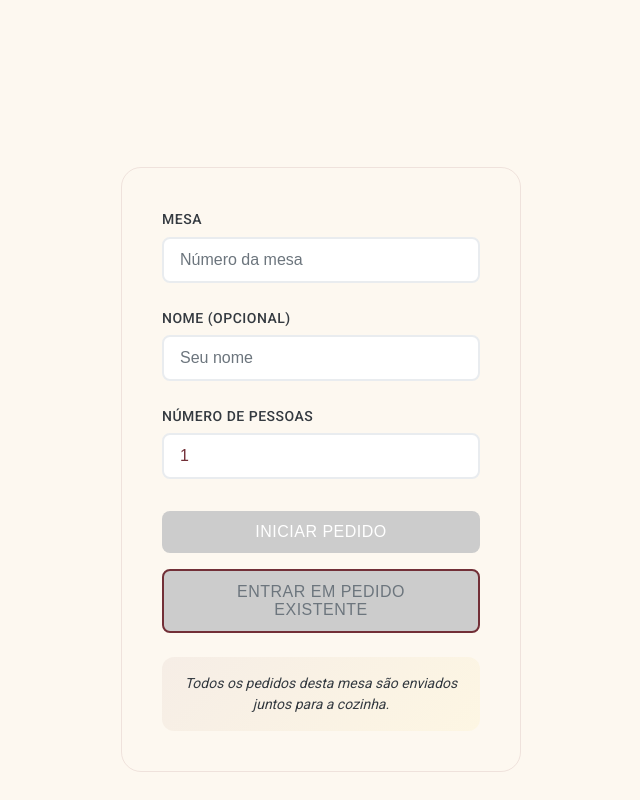
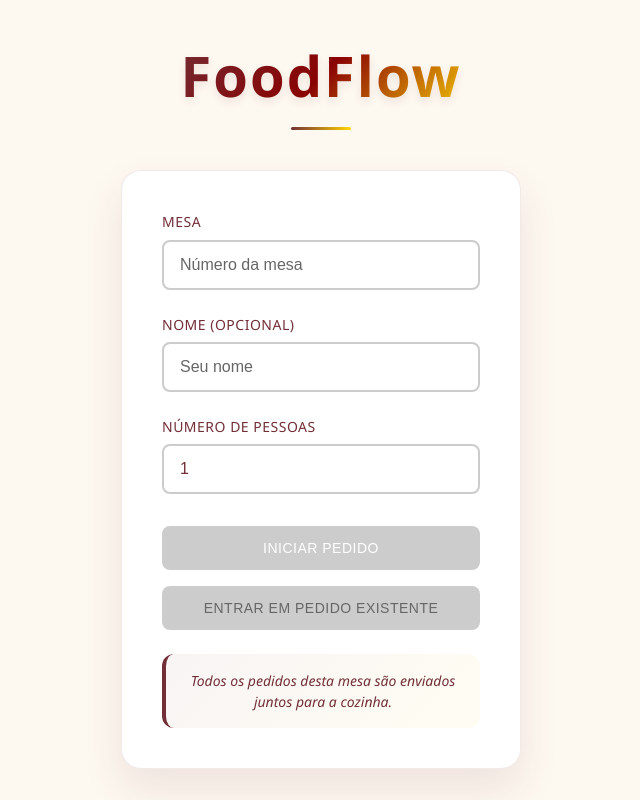
Before and after one commit to vinin2308/foodflow_cardapio, an Angular app: page / in a window 1280 px wide. Shown: the whole page, without its empty margins (319-959 px from the left). Built offline with nearby package versions, Linux system fonts and the light colour scheme; no server answers.

Commit message:
Mescla do gerente com o a implementação do backend cardapio-cozinha

```diff
--- a/src/index.html
+++ b/src/index.html
@@ -5,15 +5,7 @@
   <title>Foodflow</title>
   <base href="/">
   <meta name="viewport" content="width=device-width, initial-scale=1">
-
-  <!-- Ícone da aba -->
   <link rel="icon" type="image/x-icon" href="favicon.ico">
-
-  <!-- Fonte Roboto: deixa o visual mais moderno e leve -->
-  <link href="https://fonts.googleapis.com/css2?family=Roboto:wght@300;400;500&display=swap" rel="stylesheet">
-
-  <!-- Material Icons: possibilita o uso de ícones como <mat-icon>home</mat-icon> -->
-  <link href="https://fonts.googleapis.com/icon?family=Material+Icons" rel="stylesheet">
 </head>
 <body>
   <app-root></app-root>
--- a/src/styles.scss
+++ b/src/styles.scss
@@ -1,142 +1,40 @@
-/* ---------------------------------------------------
-   🧾 Global Styles for FoodFlow App (Angular)
----------------------------------------------------- */
-
-/* Angular Material Theming */
-@use '@angular/material' as mat;
-
-html {
-  @include mat.theme((
-    color: (
-      primary: mat.$rose-palette,
-      tertiary: mat.$red-palette,
-    ),
-    typography: Roboto,
-    density: 0,
-  ));
+/* Variáveis de cores */
+:root {
+  --wine-color: #722F37;
+  --dark-red: #8B0000;
+  --golden-yellow: #FFD700;
+  --light-wine: #A0565E;
+  --dark-wine: #5A252A;
+  --cream: #FFF8DC;
+  --white: #FFFFFF;
+  --gray-light: #F5F5F5;
+  --gray-medium: #CCCCCC;
+  --gray-dark: #666666;
+  --shadow: rgba(114, 47, 55, 0.1);
 }
 
-/* ---------------------------------------
-   🌈 Variables - FoodFlow Color Palette
----------------------------------------- */
-:root {
-  --foodflow-wine: #722F37;
-  --foodflow-dark-red: #8B0000;
-  --foodflow-gold: #FFD700;
-  --foodflow-light-wine: #A0565E;
-  --foodflow-dark-wine: #5A252A;
-  --foodflow-cream: #FFF8DC;
-  --foodflow-white: #FFFFFF;
-  --foodflow-light-gray: #F8F9FA;
-  --foodflow-gray: #6C757D;
-  --foodflow-dark-gray: #343A40;
-  --foodflow-medium-gray: #CCCCCC;
-
-  // Gradients
-  --foodflow-gradient-primary: linear-gradient(135deg, var(--foodflow-wine) 0%, var(--foodflow-dark-red) 100%);
-  --foodflow-gradient-gold: linear-gradient(135deg, var(--foodflow-gold) 0%, #FFA500 100%);
-
-  // Shadows
-  --foodflow-shadow-sm: 0 2px 4px rgba(114, 47, 55, 0.1);
-  --foodflow-shadow-md: 0 4px 8px rgba(114, 47, 55, 0.15);
-  --foodflow-shadow-lg: 0 8px 16px rgba(114, 47, 55, 0.2);
-}
-
-/* ---------------------------------------
-   🧱 Reset & Global Layout
----------------------------------------- */
+/* Reset e configurações globais */
 * {
   margin: 0;
   padding: 0;
   box-sizing: border-box;
 }
 
-html, body {
-  height: 100%;
+body {
+  font-family: 'Segoe UI', Tahoma, Geneva, Verdana, sans-serif;
+  background: #FDF8F0; /* Cor sólida creme suave que combina com a paleta */
+  color: var(--wine-color);
+  min-height: 100vh;
+  line-height: 1.6;
 }
 
-body {
-  margin: 0;
-  font-family: 'Roboto', 'Segoe UI', Tahoma, Geneva, Verdana, sans-serif;
-  background-color: var(--foodflow-light-gray);
-  color: var(--foodflow-dark-gray);
-  line-height: 1.6;
-  color-scheme: light;
+/* Tipografia */
+h1, h2, h3, h4, h5, h6 {
+  font-weight: 600;
+  color: var(--wine-color);
 }
 
-/* ---------------------------------------
-   🔠 Typography
----------------------------------------- */
-h1, h2, h3, h4, h5, h6 {
-  font-weight: 600;
-  color: var(--foodflow-wine);
-}
-
-/* ---------------------------------------
-   🎨 Utility Classes
----------------------------------------- */
-.text-wine       { color: var(--foodflow-wine) !important; }
-.text-dark-red   { color: var(--foodflow-dark-red) !important; }
-.text-gold       { color: var(--foodflow-gold) !important; }
-.text-cream      { color: var(--foodflow-cream) !important; }
-.text-white      { color: var(--foodflow-white) !important; }
-
-.bg-wine         { background-color: var(--foodflow-wine) !important; }
-.bg-dark-red     { background-color: var(--foodflow-dark-red) !important; }
-.bg-gold         { background-color: var(--foodflow-gold) !important; }
-.bg-cream        { background-color: var(--foodflow-cream) !important; }
-.bg-white        { background-color: var(--foodflow-white) !important; }
-
-.gradient-primary { background: var(--foodflow-gradient-primary) !important; }
-.gradient-gold    { background: var(--foodflow-gradient-gold) !important; }
-
-.shadow-sm       { box-shadow: var(--foodflow-shadow-sm) !important; }
-.shadow-md       { box-shadow: var(--foodflow-shadow-md) !important; }
-.shadow-lg       { box-shadow: var(--foodflow-shadow-lg) !important; }
-
-/* ---------------------------------------
-   🧼 Forms & Inputs
----------------------------------------- */
-.form-group {
-  margin-bottom: 20px;
-}
-
-.form-label,
-label {
-  display: block;
-  margin-bottom: 6px;
-  font-weight: 500;
-  color: var(--foodflow-dark-gray);
-  font-size: 14px;
-  text-transform: uppercase;
-  letter-spacing: 0.5px;
-}
-
-.form-control,
-.form-input {
-  width: 100%;
-  padding: 12px 16px;
-  border: 2px solid #E9ECEF;
-  border-radius: 8px;
-  font-size: 16px;
-  background: var(--foodflow-white);
-  color: var(--foodflow-wine);
-  transition: all 0.3s ease;
-
-  &::placeholder {
-    color: var(--foodflow-gray);
-  }
-
-  &:focus {
-    outline: none;
-    border-color: var(--foodflow-wine);
-    box-shadow: 0 0 0 3px rgba(114, 47, 55, 0.1);
-  }
-}
-
-/* ---------------------------------------
-   🔘 Buttons
----------------------------------------- */
+/* Botões globais */
 .btn {
   padding: 12px 24px;
   border: none;
@@ -149,8 +47,9 @@ label {
   letter-spacing: 0.5px;
   position: relative;
   overflow: hidden;
+}
 
-  &:before {
+.btn:before {
   content: '';
   position: absolute;
   top: 0;
@@ -161,138 +60,112 @@ label {
   transition: left 0.5s;
 }
 
-  &:hover:before {
+.btn:hover:before {
   left: 100%;
-  }
 }
 
 .btn-primary {
-  background: var(--foodflow-gradient-primary);
-  color: var(--foodflow-white);
-  box-shadow: var(--foodflow-shadow-sm);
-
-  &:hover {
-    transform: translateY(-2px);
-    box-shadow: var(--foodflow-shadow-md);
+  background: linear-gradient(135deg, var(--wine-color) 0%, var(--dark-red) 100%);
+  color: var(--white);
+  box-shadow: 0 4px 15px var(--shadow);
 }
 
-  &:disabled {
-    background: var(--foodflow-medium-gray);
+.btn-primary:hover {
+  transform: translateY(-2px);
+  box-shadow: 0 6px 20px var(--shadow);
+}
+
+.btn-primary:disabled {
+  background: var(--gray-medium);
   cursor: not-allowed;
   transform: none;
   box-shadow: none;
 }
+
+.btn-secondary {
+  background: linear-gradient(135deg, var(--golden-yellow) 0%, #FFA500 100%);
+  color: var(--wine-color);
+  box-shadow: 0 4px 15px rgba(255, 215, 0, 0.3);
 }
 
-.btn-secondary {
-  background: var(--foodflow-white);
-  color: var(--foodflow-wine);
-  border: 2px solid var(--foodflow-wine);
-
-  &:hover {
-    background: var(--foodflow-wine);
-    color: var(--foodflow-white);
+.btn-secondary:hover {
+  transform: translateY(-2px);
+  box-shadow: 0 6px 20px rgba(255, 215, 0, 0.4);
 }
 
-  &:disabled {
-    background: var(--foodflow-medium-gray);
-    color: var(--foodflow-gray);
+.btn-secondary:disabled {
+  background: var(--gray-medium);
+  color: var(--gray-dark);
   cursor: not-allowed;
+  transform: none;
+  box-shadow: none;
+}
+
+/* Inputs globais */
+.form-input {
+  width: 100%;
+  padding: 12px 16px;
+  border: 2px solid var(--gray-medium);
+  border-radius: 8px;
+  font-size: 16px;
+  transition: all 0.3s ease;
+  background: var(--white);
+  color: var(--wine-color);
+}
+
+.form-input:focus {
+  outline: none;
+  border-color: var(--wine-color);
+  box-shadow: 0 0 0 3px rgba(114, 47, 55, 0.1);
+}
+
+.form-input::placeholder {
+  color: var(--gray-dark);
+}
+
+/* Labels */
+label {
+  display: block;
+  margin-bottom: 6px;
+  font-weight: 500;
+  color: var(--wine-color);
+  font-size: 14px;
+  text-transform: uppercase;
+  letter-spacing: 0.5px;
+}
+
+/* Animações */
+@keyframes fadeInUp {
+  from {
+    opacity: 0;
+    transform: translateY(30px);
+  }
+  to {
+    opacity: 1;
+    transform: translateY(0);
   }
 }
 
-.btn-gold {
-  background: var(--foodflow-gradient-gold);
-  color: var(--foodflow-dark-gray);
-
-  &:hover {
-    transform: translateY(-2px);
-    box-shadow: var(--foodflow-shadow-md);
+@keyframes pulse {
+  0% {
+    transform: scale(1);
+  }
+  50% {
+    transform: scale(1.05);
+  }
+  100% {
+    transform: scale(1);
   }
 }
 
-/* ---------------------------------------
-   📦 Cards
----------------------------------------- */
-.card {
-  background: var(--foodflow-white);
-  border-radius: 12px;
-  box-shadow: var(--foodflow-shadow-sm);
-  padding: 24px;
-  transition: all 0.3s ease;
-
-  &:hover {
-    box-shadow: var(--foodflow-shadow-md);
-  }
-}
-
-/* ---------------------------------------
-   🎞️ Animations
----------------------------------------- */
-@keyframes fadeInUp {
-  from { opacity: 0; transform: translateY(30px); }
-  to { opacity: 1; transform: translateY(0); }
-}
-
-@keyframes pulse {
-  0%   { transform: scale(1); }
-  50%  { transform: scale(1.05); }
-  100% { transform: scale(1); }
-}
-
-@keyframes fadeIn {
-  from { opacity: 0; transform: translateY(20px); }
-  to   { opacity: 1; transform: translateY(0); }
-}
-
-@keyframes slideInLeft {
-  from { opacity: 0; transform: translateX(-30px); }
-  to   { opacity: 1; transform: translateX(0); }
-}
-
-@keyframes bounceIn {
-  0%   { opacity: 0; transform: scale(0.3); }
-  50%  { opacity: 1; transform: scale(1.05); }
-  70%  { transform: scale(0.9); }
-  100% { opacity: 1; transform: scale(1); }
-}
-
-.fade-in       { animation: fadeIn 0.5s ease-in; }
-.slide-in-left { animation: slideInLeft 0.5s ease-out; }
-.bounce-in     { animation: bounceIn 0.6s ease-out; }
-
-/* ---------------------------------------
-   🖱️ Scrollbar
----------------------------------------- */
-::-webkit-scrollbar {
-  width: 8px;
-}
-
-::-webkit-scrollbar-track {
-  background: var(--foodflow-light-gray);
-}
-
-::-webkit-scrollbar-thumb {
-  background: var(--foodflow-wine);
-  border-radius: 4px;
-}
-
-::-webkit-scrollbar-thumb:hover {
-  background: var(--foodflow-dark-red);
-}
-
-/* ---------------------------------------
-   📱 Responsividade
----------------------------------------- */
-@media (max-width: 768px) {
+/* Responsividade */
+@media (max-width: 768px) {}
   .btn {
     padding: 14px 20px;
     font-size: 14px;
   }
 
-  .form-input,
-  .form-control {
+  .form-input {
     padding: 14px 16px;
-    font-size: 16px; // evita zoom no iOS
+    font-size: 16px; /* Evita zoom no iOS */
   }
-}
```
Lines whose indentation alone changed are shown as unchanged.
